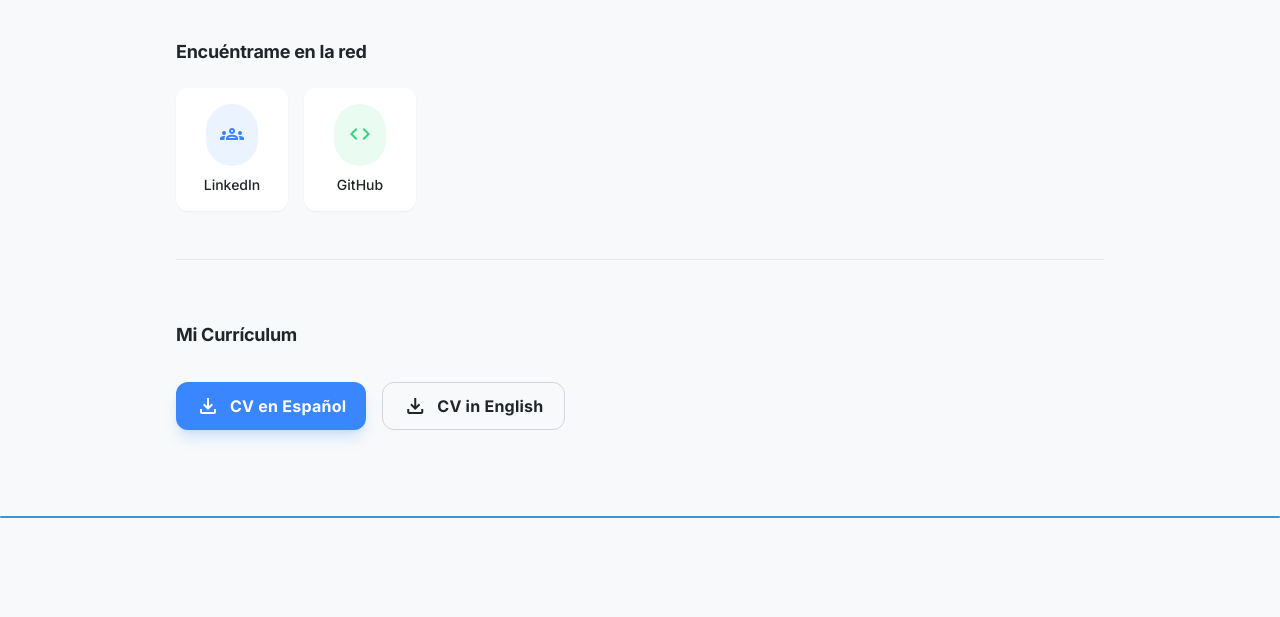
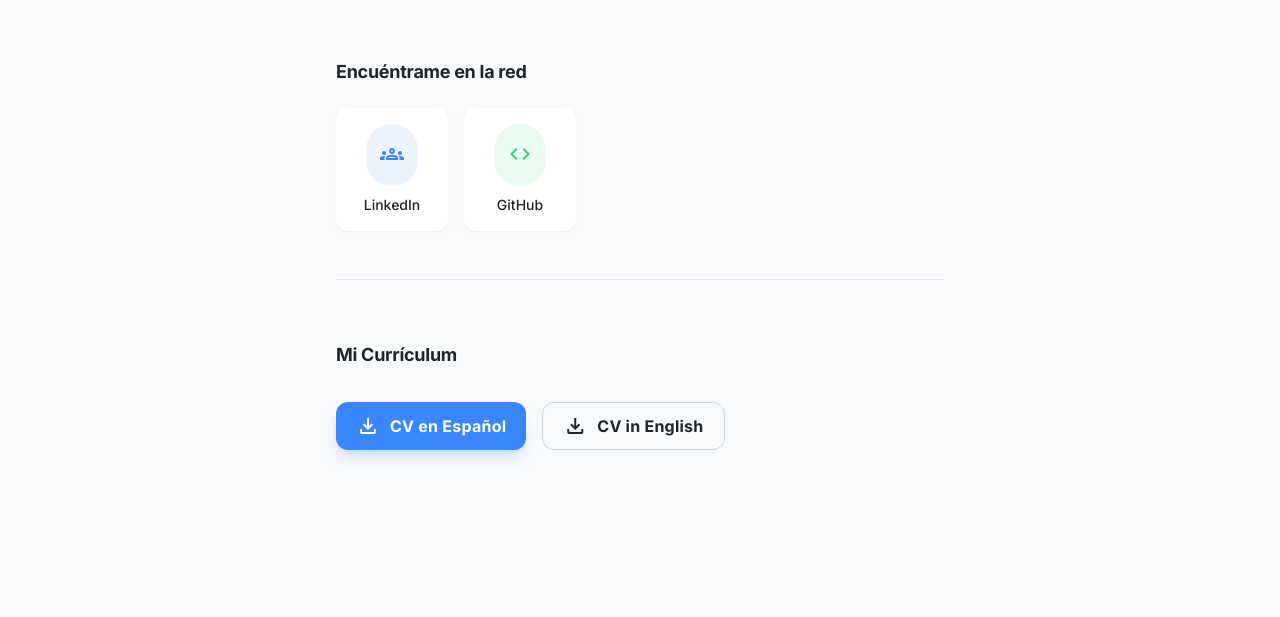
Before and after one commit to devFernandoS/portafolio-willian, a website built with Vite: page web/src/contacto.html in a window 1280 px wide. Shown: the part 288-905 px from the top of the page. Before the commit the page ends 865 px from the top, so only its background shows below. Built offline with nearby package versions, Linux system fonts and the light colour scheme.

Commit message:
reestructura

```diff
--- a/web/src/contacto.html
+++ b/web/src/contacto.html
@@ -51,6 +51,10 @@
 </head>
 
 <body class="font-display bg-background-light dark:bg-background-dark antialiased">
+    <div class="relative flex min-h-screen w-full flex-col group/design-root overflow-x-hidden">
+        <div class="layout-container flex h-full grow flex-col">
+            <div class="px-4 sm:px-10 md:px-20 lg:px-40 flex flex-1 justify-center py-5">
+                <div class="layout-content-container flex flex-col max-w-[960px] flex-1">
                     <!-- TopNavBar -->
                     <header
                         class="flex items-center justify-between whitespace-nowrap border-b border-solid border-slate-200 dark:border-slate-700 px-4 sm:px-10 py-3">
@@ -89,10 +93,13 @@
                             </div>
                         </div>
                     </header>
-    <div class="relative flex h-auto min-h-screen w-full flex-col group/design-root overflow-x-hidden">
+                    <main>
+                        <div
+                            class="relative flex h-auto min-h-screen w-full flex-col group/design-root overflow-x-hidden">
                             <div class="layout-container flex h-full grow flex-col">
                                 <div class="px-4 md:px-20 lg:px-40 flex flex-1 justify-center py-10 sm:py-20">
-                <div class="layout-content-container flex flex-col max-w-[960px] flex-1 gap-8 md:gap-12">
+                                    <div
+                                        class="layout-content-container flex flex-col max-w-[960px] flex-1 gap-8 md:gap-12">
                                         <!-- PageHeading Component -->
                                         <div class="flex flex-wrap justify-between gap-4 px-4">
                                             <div class="flex min-w-72 flex-col gap-3">
@@ -103,7 +110,8 @@
                                                 </h1>
                                                 <p
                                                     class="text-text-light-secondary dark:text-text-dark-secondary text-base font-normal leading-relaxed pt-2">
-                                Estoy disponible para nuevos proyectos y colaboraciones. No dudes en ponerte en
+                                                    Estoy disponible para nuevos proyectos y colaboraciones. No dudes en
+                                                    ponerte en
                                                     contacto. <a class="font-semibold text-primary hover:underline"
                                                         href="mailto:sullcafernando18@gmail.com">sullcafernando18@gmail.com</a>
                                                 </p>
@@ -118,10 +126,12 @@
                                                 <div class="gap-4 px-4 flex flex-wrap justify-start">
                                                     <!-- LinkedIn Item -->
                                                     <a class="flex flex-col items-center gap-2 bg-white dark:bg-card-dark p-4 text-center w-28 rounded-lg shadow-sm hover:shadow-lg hover:-translate-y-1 transition-all duration-300 group"
-                                    href="https://www.linkedin.com/in/willian-fernando-sullca/" target="_blank">
+                                                        href="https://www.linkedin.com/in/willian-fernando-sullca/"
+                                                        target="_blank">
                                                         <div
                                                             class="rounded-full bg-primary/10 dark:bg-primary/20 p-3.5 transition-colors duration-300 group-hover:bg-primary/20 dark:group-hover:bg-primary/30">
-                                        <span class="material-symbols-outlined text-primary text-2xl">
+                                                            <span
+                                                                class="material-symbols-outlined text-primary text-2xl">
                                                                 groups
                                                             </span>
                                                         </div>
@@ -134,7 +144,8 @@
                                                         href="#">
                                                         <div
                                                             class="rounded-full bg-secondary/10 dark:bg-secondary/20 p-3.5 transition-colors duration-300 group-hover:bg-secondary/20 dark:group-hover:bg-secondary/30">
-                                        <span class="material-symbols-outlined text-secondary text-2xl">
+                                                            <span
+                                                                class="material-symbols-outlined text-secondary text-2xl">
                                                                 code
                                                             </span>
                                                         </div>
@@ -172,6 +183,13 @@
                                 </div>
                             </div>
                         </div>
+                    </main>
+
+                </div>
+            </div>
+        </div>
+    </div>
+
     <script src="./js/navbar.js" type="module"></script>
     <script src="./js/files.js" type="module"></script>
     <script src="./js/theme.js" type="module"></script>
```
Lines whose indentation alone changed are shown as unchanged.
